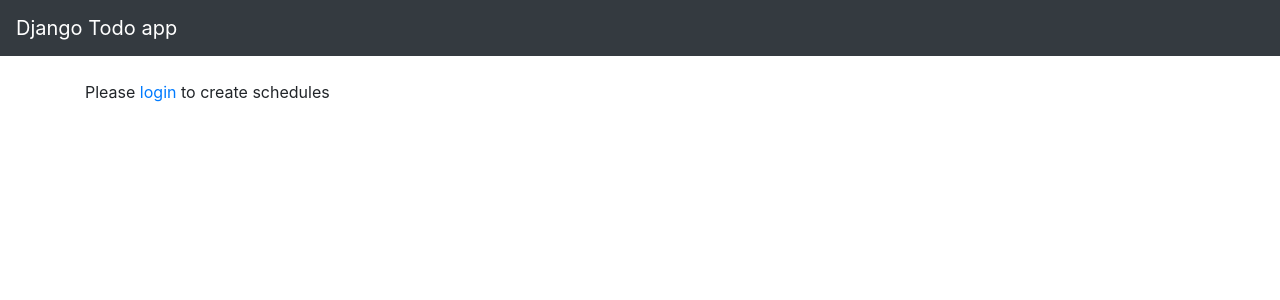
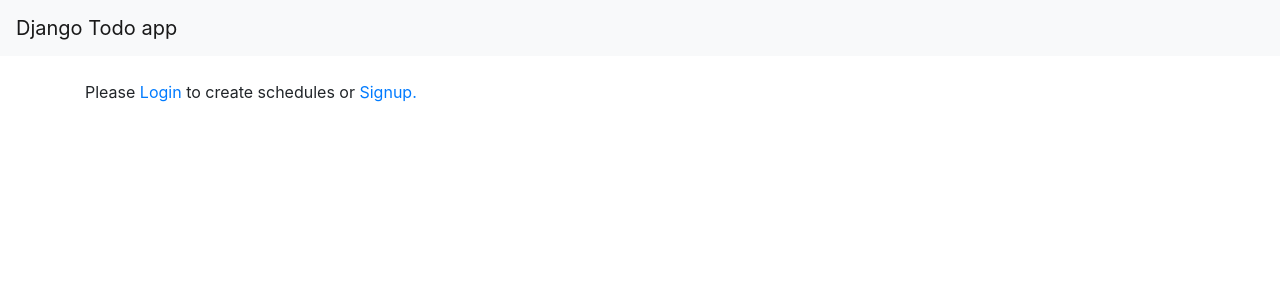
Before and after one commit to xamfy/django-todo, a Django app: page / in a window 1280 px wide. Shown: the top 300 px of the page. Run offline with Django 3.2, Linux system fonts and the light colour scheme; some libraries are stand-ins or nearby versions.

Commit message:
minor ui changes

```diff
--- a/main/templates/base.html
+++ b/main/templates/base.html
@@ -31,7 +31,7 @@
     </style>
   </head>
   <body>
-    <nav class="navbar navbar-expand-sm bg-dark navbar-dark">
+    <nav class="navbar navbar-expand-sm navbar-light bg-light">
       <a class="navbar-brand" href="{% url 'home' %}">
         Django Todo app
       </a>
--- a/main/templates/home.html
+++ b/main/templates/home.html
@@ -3,7 +3,7 @@
 {% block content %}
 
 {% if not user.is_authenticated %}
-<p>Please <a href="{% url 'login' %}">login</a> to create schedules</p>
+<p>Please <a href="{% url 'login' %}">Login</a> to create schedules or <a href="{% url 'signup' %}">Signup.</a></p>
 {% else %}
 
 <a href="{% url 'add' %}">Add schedule</a>
```
